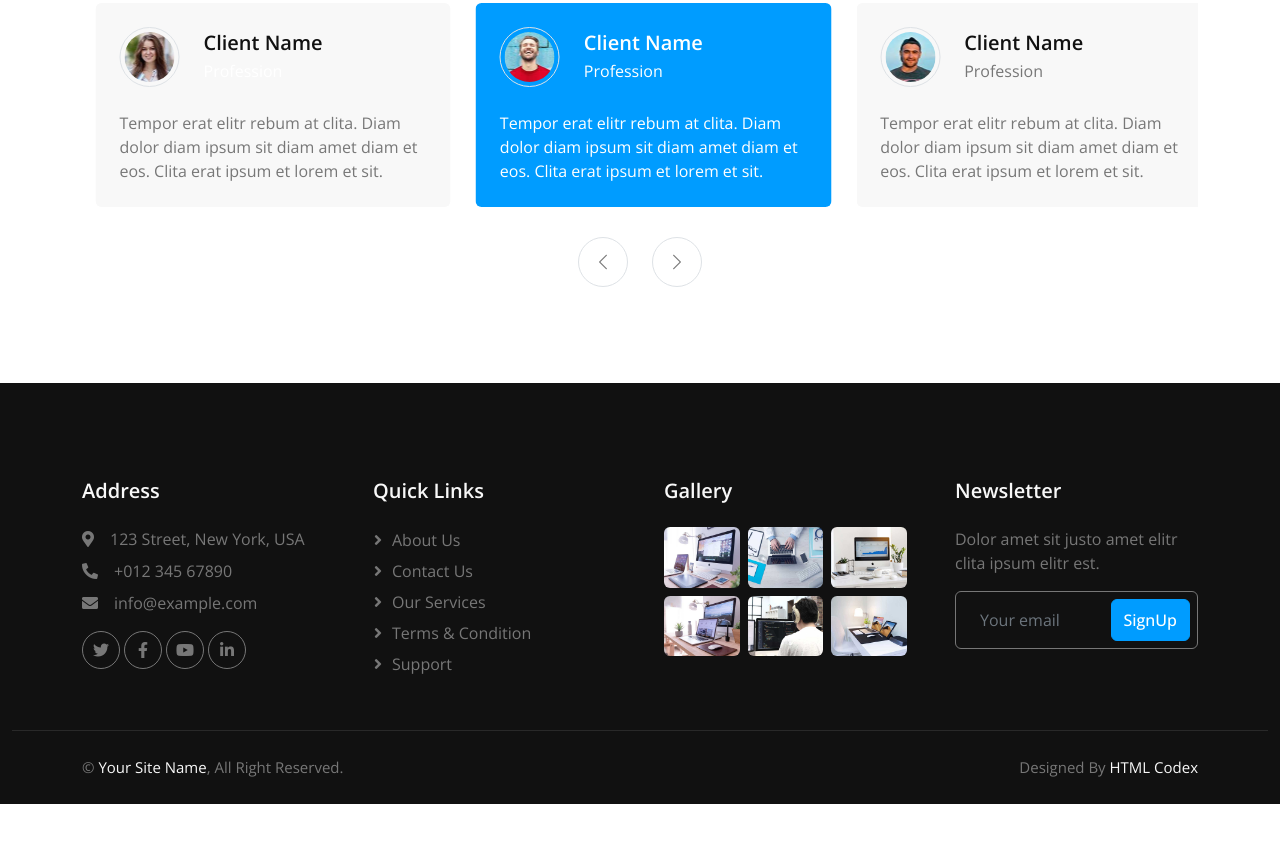
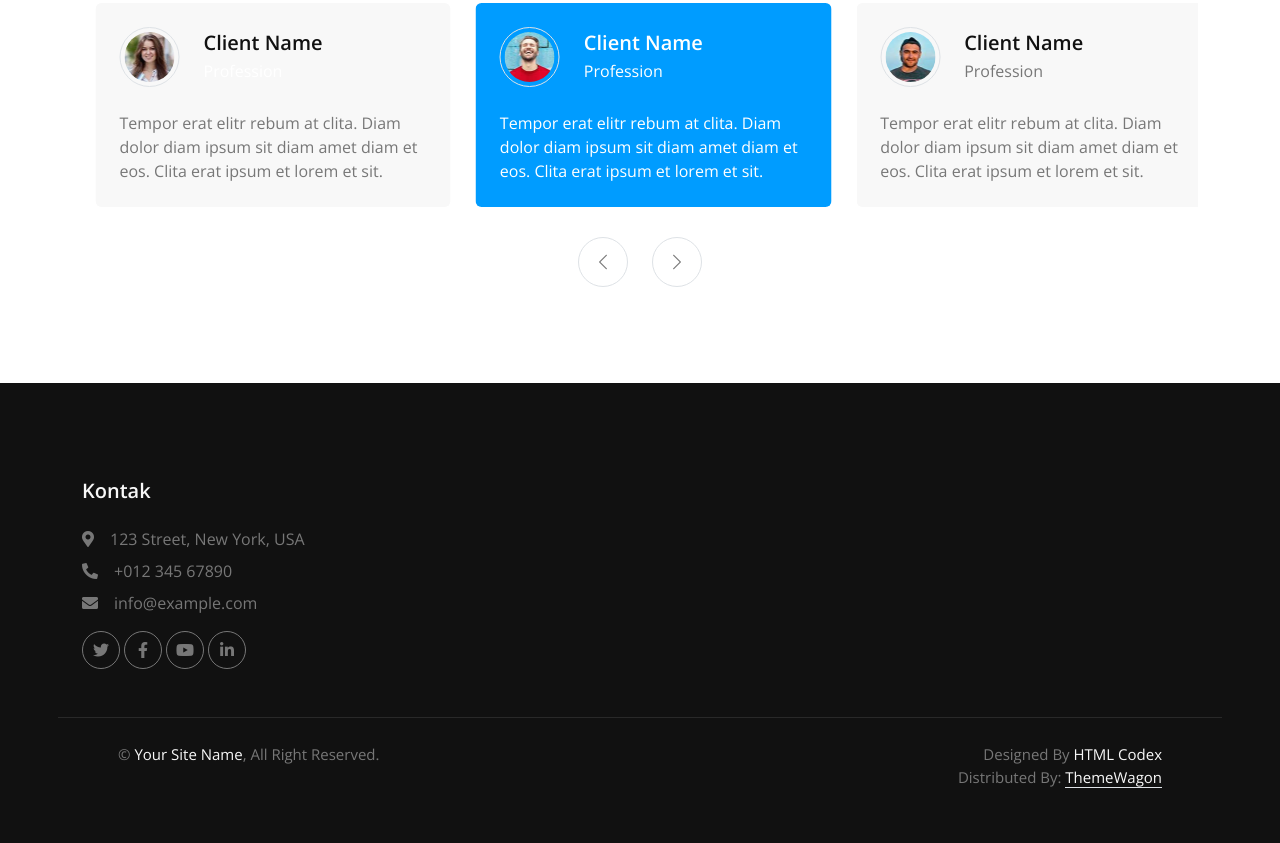
Before and after one commit to FahmiAwaludin/web_desa_sukarasa, a plain HTML site: page testimonial.html in a window 1280 px wide. Shown: the part 721-1564 px from the top of the page. Before the commit the page ends 1525 px from the top, so only its background shows below. Drawn offline with nearby package versions, Linux system fonts and the light colour scheme.

Commit message:
benrrin photo

```diff
--- a/testimonial.html
+++ b/testimonial.html
@@ -217,22 +217,47 @@
 
 
     <!-- Footer Start -->
-    <div class="container-fluid bg-dark text-body footer mt-5 pt-5 wow fadeIn" data-wow-delay="0.1s">
+    <div
+    class="container-fluid bg-dark text-body footer mt-5 pt-5 wow fadeIn"
+    data-wow-delay="0.1s"
+  >
     <div class="container py-5">
       <div class="row g-5">
         <div class="col-lg-3 col-md-6">
-                    <h5 class="text-light mb-4">Address</h5>
-                    <p class="mb-2"><i class="fa fa-map-marker-alt me-3"></i>123 Street, New York, USA</p>
-                    <p class="mb-2"><i class="fa fa-phone-alt me-3"></i>+012 345 67890</p>
-                    <p class="mb-2"><i class="fa fa-envelope me-3"></i>info@example.com</p>
+          <h5 class="text-light mb-4">Kontak</h5>
+          <p class="mb-2">
+            <i class="fa fa-map-marker-alt me-3"></i>123 Street, New York, USA
+          </p>
+          <p class="mb-2">
+            <i class="fa fa-phone-alt me-3"></i>+012 345 67890
+          </p>
+          <p class="mb-2">
+            <i class="fa fa-envelope me-3"></i>info@example.com
+          </p>
           <div class="d-flex pt-2">
-                        <a class="btn btn-square btn-outline-secondary rounded-circle me-1" href=""><i class="fab fa-twitter"></i></a>
-                        <a class="btn btn-square btn-outline-secondary rounded-circle me-1" href=""><i class="fab fa-facebook-f"></i></a>
-                        <a class="btn btn-square btn-outline-secondary rounded-circle me-1" href=""><i class="fab fa-youtube"></i></a>
-                        <a class="btn btn-square btn-outline-secondary rounded-circle me-0" href=""><i class="fab fa-linkedin-in"></i></a>
+            <a
+              class="btn btn-square btn-outline-secondary rounded-circle me-1"
+              href=""
+              ><i class="fab fa-twitter"></i
+            ></a>
+            <a
+              class="btn btn-square btn-outline-secondary rounded-circle me-1"
+              href=""
+              ><i class="fab fa-facebook-f"></i
+            ></a>
+            <a
+              class="btn btn-square btn-outline-secondary rounded-circle me-1"
+              href=""
+              ><i class="fab fa-youtube"></i
+            ></a>
+            <a
+              class="btn btn-square btn-outline-secondary rounded-circle me-0"
+              href=""
+              ><i class="fab fa-linkedin-in"></i
+            ></a>
           </div>
         </div>
-                <div class="col-lg-3 col-md-6">
+        <!-- <div class="col-lg-3 col-md-6">
           <h5 class="text-light mb-4">Quick Links</h5>
           <a class="btn btn-link" href="">About Us</a>
           <a class="btn btn-link" href="">Contact Us</a>
@@ -244,35 +269,68 @@
           <h5 class="text-light mb-4">Gallery</h5>
           <div class="row g-2">
             <div class="col-4">
-                            <img class="img-fluid rounded" src="img/project-1.jpg" alt="Image">
+              <img
+                class="img-fluid rounded"
+                src="img/project-1.jpg"
+                alt="Image"
+              />
             </div>
             <div class="col-4">
-                            <img class="img-fluid rounded" src="img/project-2.jpg" alt="Image">
+              <img
+                class="img-fluid rounded"
+                src="img/project-2.jpg"
+                alt="Image"
+              />
             </div>
             <div class="col-4">
-                            <img class="img-fluid rounded" src="img/project-3.jpg" alt="Image">
+              <img
+                class="img-fluid rounded"
+                src="img/project-3.jpg"
+                alt="Image"
+              />
             </div>
             <div class="col-4">
-                            <img class="img-fluid rounded" src="img/project-4.jpg" alt="Image">
+              <img
+                class="img-fluid rounded"
+                src="img/project-4.jpg"
+                alt="Image"
+              />
             </div>
             <div class="col-4">
-                            <img class="img-fluid rounded" src="img/project-5.jpg" alt="Image">
+              <img
+                class="img-fluid rounded"
+                src="img/project-5.jpg"
+                alt="Image"
+              />
             </div>
             <div class="col-4">
-                            <img class="img-fluid rounded" src="img/project-6.jpg" alt="Image">
+              <img
+                class="img-fluid rounded"
+                src="img/project-6.jpg"
+                alt="Image"
+              />
             </div>
           </div>
         </div>
         <div class="col-lg-3 col-md-6">
           <h5 class="text-light mb-4">Newsletter</h5>
           <p>Dolor amet sit justo amet elitr clita ipsum elitr est.</p>
-                    <div class="position-relative mx-auto" style="max-width: 400px;">
-                        <input class="form-control bg-transparent border-secondary w-100 py-3 ps-4 pe-5" type="text" placeholder="Your email">
-                        <button type="button" class="btn btn-primary py-2 position-absolute top-0 end-0 mt-2 me-2">SignUp</button>
+          <div class="position-relative mx-auto" style="max-width: 400px">
+            <input
+              class="form-control bg-transparent border-secondary w-100 py-3 ps-4 pe-5"
+              type="text"
+              placeholder="Your email"
+            />
+            <button
+              type="button"
+              class="btn btn-primary py-2 position-absolute top-0 end-0 mt-2 me-2"
+            >
+              SignUp
+            </button>
           </div>
         </div>
       </div>
-        </div>
+    </div> -->
     <div class="container-fluid copyright">
       <div class="container">
         <div class="row">
@@ -282,6 +340,13 @@
           <div class="col-md-6 text-center text-md-end">
             <!--/*** This template is free as long as you keep the footer author’s credit link/attribution link/backlink. If you'd like to use the template without the footer author’s credit link/attribution link/backlink, you can purchase the Credit Removal License from "https://htmlcodex.com/credit-removal". Thank you for your support. ***/-->
             Designed By <a href="https://htmlcodex.com">HTML Codex</a>
+            <br />Distributed By:
+            <a
+              class="border-bottom"
+              href="https://themewagon.com"
+              target="_blank"
+              >ThemeWagon</a
+            >
           </div>
         </div>
       </div>
@@ -289,10 +354,12 @@
   </div>
   <!-- Footer End -->
 
-
   <!-- Back to Top -->
-    <a href="#" class="btn btn-lg btn-primary btn-lg-square rounded-circle back-to-top"><i class="bi bi-arrow-up"></i></a>
-
+  <a
+    href="#"
+    class="btn btn-lg btn-primary btn-lg-square rounded-circle back-to-top"
+    ><i class="bi bi-arrow-up"></i
+  ></a>
 
   <!-- JavaScript Libraries -->
   <script src="https://code.jquery.com/jquery-3.4.1.min.js"></script>
@@ -307,5 +374,4 @@
   <!-- Template Javascript -->
   <script src="js/main.js"></script>
 </body>
-
 </html>
```
Also changed, not shown: about.html (+10 -3 lines), feature.html (+10 -3 lines), project.html (+10 -3 lines), service.html (+10 -3 lines), team.html (+12 -5 lines), img/Picsart_23-07-30_14-35-07-249.jpg (added), img/Picsart_23-07-30_14-35-26-618.jpg (added), img/Picsart_23-07-30_14-35-43-681.jpg (added), img/Picsart_23-07-30_14-36-21-382.jpg (added), img/Picsart_23-07-30_14-36-56-059.jpg (added), img/Picsart_23-07-30_14-38-56-767.jpg (added). Lines whose indentation alone changed are shown as unchanged.
